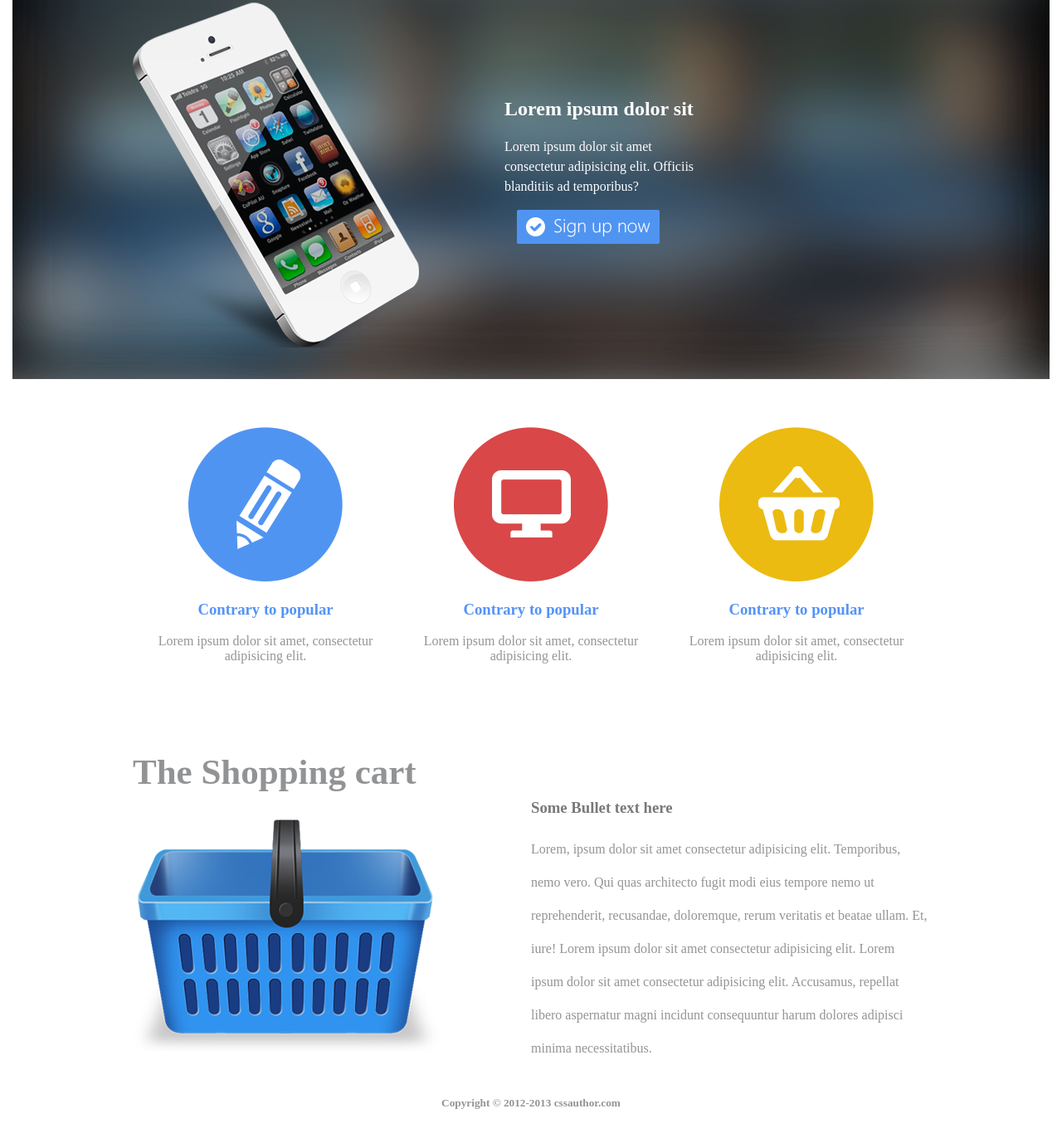
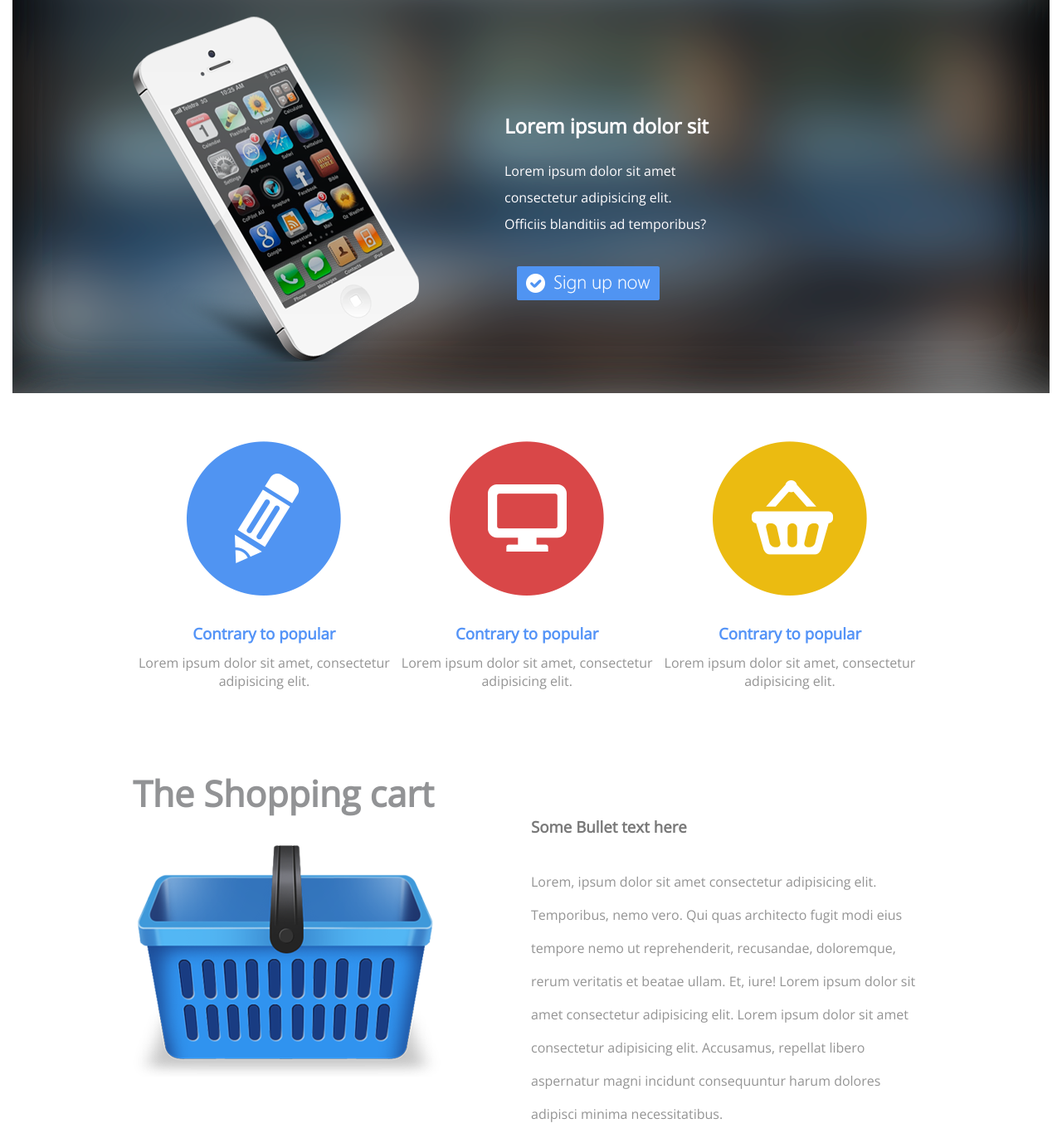
Before and after one commit to VelDeny/HomeWork3, a plain HTML site: page index.html in a window 1280 px wide. Shown: the part 123-1489 px from the top of the page at 83% size. Drawn offline with nearby package versions, Linux system fonts and the light colour scheme; files whose address does not match are found by name.

Commit message:
точно done

```diff
--- a/css/style.css
+++ b/css/style.css
@@ -3,6 +3,7 @@
 }
 body {
   margin: 0;
+  font-family: "Open Sans";
 }
 .container {
   width: 960px;
@@ -10,6 +11,8 @@ body {
 }
 .header {
   font-size: 0;
+  padding-top: 24px;
+  padding-bottom: 24px;
 }
 .logo,
 .navigation {
@@ -21,8 +24,6 @@ body {
 .logo img {
   width: 44px;
   height: 44px;
-  margin-top: 24px;
-  margin-bottom: 22px;
 }
 .logo span {
   font-size: 30px;
@@ -37,12 +38,12 @@ ul li {
 }
 .link {
   margin-left: 32px;
+  font-size: 20px;
   text-decoration: none;
   color: #949494;
-  padding-bottom: 35px;
-  padding-top: 35px;
+  padding-bottom: 37px;
 }
-:hover .link {
+.link:hover {
   text-decoration: none;
   border-bottom: solid 3px #4e92f5;
 }
@@ -71,37 +72,49 @@ p {
 }
 h2 {
   margin-top: 115px;
+  margin-bottom: 22px;
+}
+.textbanner p {
+  margin-top: 0;
+  margin-bottom: 35px;
 }
 .button {
   margin-left: 15px;
 }
 .smalltext {
-  line-height: 1.5;
-  margin-right: 230px;
+  line-height: 2;
+  padding-right: 230px;
 }
-.icon {
-  display: table;
+.services {
   padding-top: 58px;
+  font-size: 0;
 }
-div.icon img {
+.services img {
   width: 186px;
   height: 186px;
+  margin-bottom: 28px;
 }
 .basket,
 .monitor,
 .pen {
-  display: table-cell;
+  display: inline-block;
+  width: 33%;
+  font-size: 16px;
   text-align: center;
 }
-.icon p {
+.services p {
   color: #949494;
+  margin-top: 0;
+  margin-bottom: 0;
 }
-.icon h3 {
+.services h3 {
+  margin-top: 0;
+  margin-bottom: 12px;
   color: #5393f7;
 }
-.shopping {
+.shop {
   font-size: 0;
-  padding-top: 90px;
+  padding-top: 95px;
 }
 .bluebasket,
 .bullet {
@@ -116,23 +129,28 @@ div.icon img {
 }
 .bluebasket h2 {
   margin-top: 0;
-  margin-bottom: 0;
+  margin-bottom: 33px;
   font-size: 43px;
   color: #929395;
-  padding-bottom: 33px;
 }
 .bullet p {
   color: #949494;
   line-height: 2.5;
+  margin-top: 0;
+  margin-bottom: 0;
 }
 .bullet h3 {
   margin-top: 57px;
+  margin-bottom: 34px;
   color: #797979;
 }
-
-.footer {
-  text-align: center;
+footer {
+  padding-top: 35px;
+  padding-bottom: 47px;
 }
 footer h5 {
   color: #949494;
+  margin-top: 0;
+  margin-bottom: 0;
+  text-align: center;
 }
--- a/index.html
+++ b/index.html
@@ -46,7 +46,6 @@
       </section>
       <section class="services">
         <div class="container">
-          <div class="icon">
           <div class="pen">
             <img class="penimg" src="img/pen.png" alt="" />
             <h3>Contrary to popular</h3>
@@ -63,11 +62,9 @@
             <p>Lorem ipsum dolor sit amet, consectetur adipisicing elit.</p>
           </div>
         </div>
-        </div>
       </section>
       <section class="shop">
         <div class="container">
-          <div class="shopping">
           <div class="bluebasket">
             <h2>The Shopping cart</h2>
             <img src="img/blue_basket.png" alt="" />
@@ -76,24 +73,21 @@
             <h3>Some Bullet text here</h3>
             <p>
               Lorem, ipsum dolor sit amet consectetur adipisicing elit.
-                Temporibus, nemo vero. Qui quas architecto fugit modi eius
-                tempore nemo ut reprehenderit, recusandae, doloremque, rerum
-                veritatis et beatae ullam. Et, iure! Lorem ipsum dolor sit amet
-                consectetur adipisicing elit. Lorem ipsum dolor sit amet
-                consectetur adipisicing elit. Accusamus, repellat libero
-                aspernatur magni incidunt consequuntur harum dolores adipisci
-                minima necessitatibus.
+              Temporibus, nemo vero. Qui quas architecto fugit modi eius tempore
+              nemo ut reprehenderit, recusandae, doloremque, rerum veritatis et
+              beatae ullam. Et, iure! Lorem ipsum dolor sit amet consectetur
+              adipisicing elit. Lorem ipsum dolor sit amet consectetur
+              adipisicing elit. Accusamus, repellat libero aspernatur magni
+              incidunt consequuntur harum dolores adipisci minima
+              necessitatibus.
             </p>
-            </div>
           </div>
         </div>
       </section>
     </main>
     <footer>
       <div class="container">
-        <div class="footer">
         <h5>Copyright © 2012-2013 cssauthor.com</h5>
-        </div>
       </div>
     </footer>
   </body>
```
Lines whose indentation alone changed are shown as unchanged.
